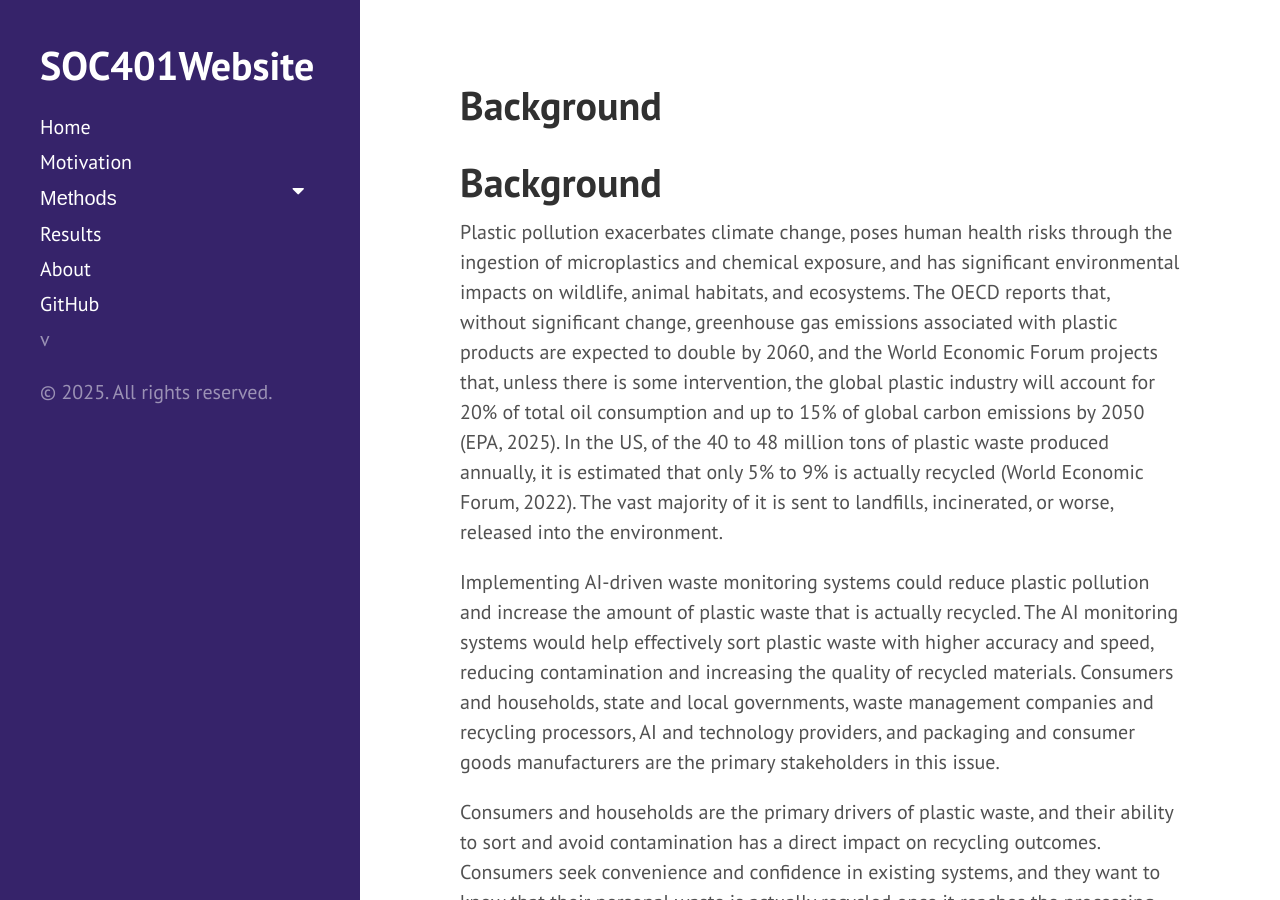
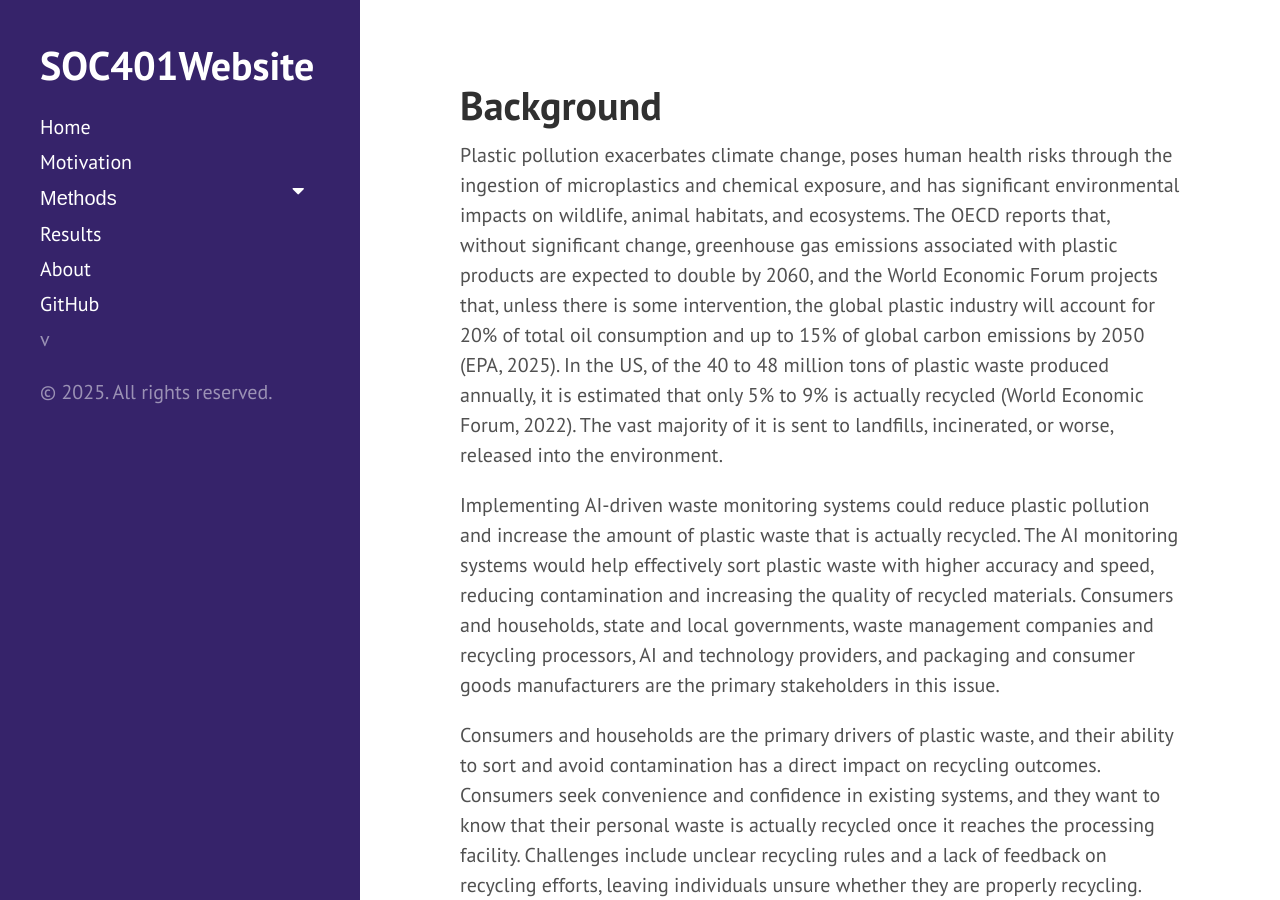
Before and after one commit to chendry6-blip/SOC401Website, a Jekyll site: the page built from method1.md, in a window 1280 px wide and 900 px high. Built offline with Jekyll 4.4.1, drawn with Linux system fonts in a browser that asks for light colours.

Commit message:
Update background.md

```diff
--- a/method1.md
+++ b/method1.md
@@ -2,7 +2,6 @@
 layout: page
 title: Background
 ---
-# Background
 
 Plastic pollution exacerbates climate change, poses human health risks through the ingestion of microplastics and chemical exposure, and has significant environmental impacts on wildlife, animal habitats, and ecosystems. The OECD reports that, without significant change, greenhouse gas emissions associated with plastic products are expected to double by 2060, and the World Economic Forum projects that, unless there is some intervention, the global plastic industry will account for 20% of total oil consumption and up to 15% of global carbon emissions by 2050 (EPA, 2025). In the US, of the 40 to 48 million tons of plastic waste produced annually, it is estimated that only 5% to 9% is actually recycled (World Economic Forum, 2022). The vast majority of it is sent to landfills, incinerated, or worse, released into the environment.
 
```
